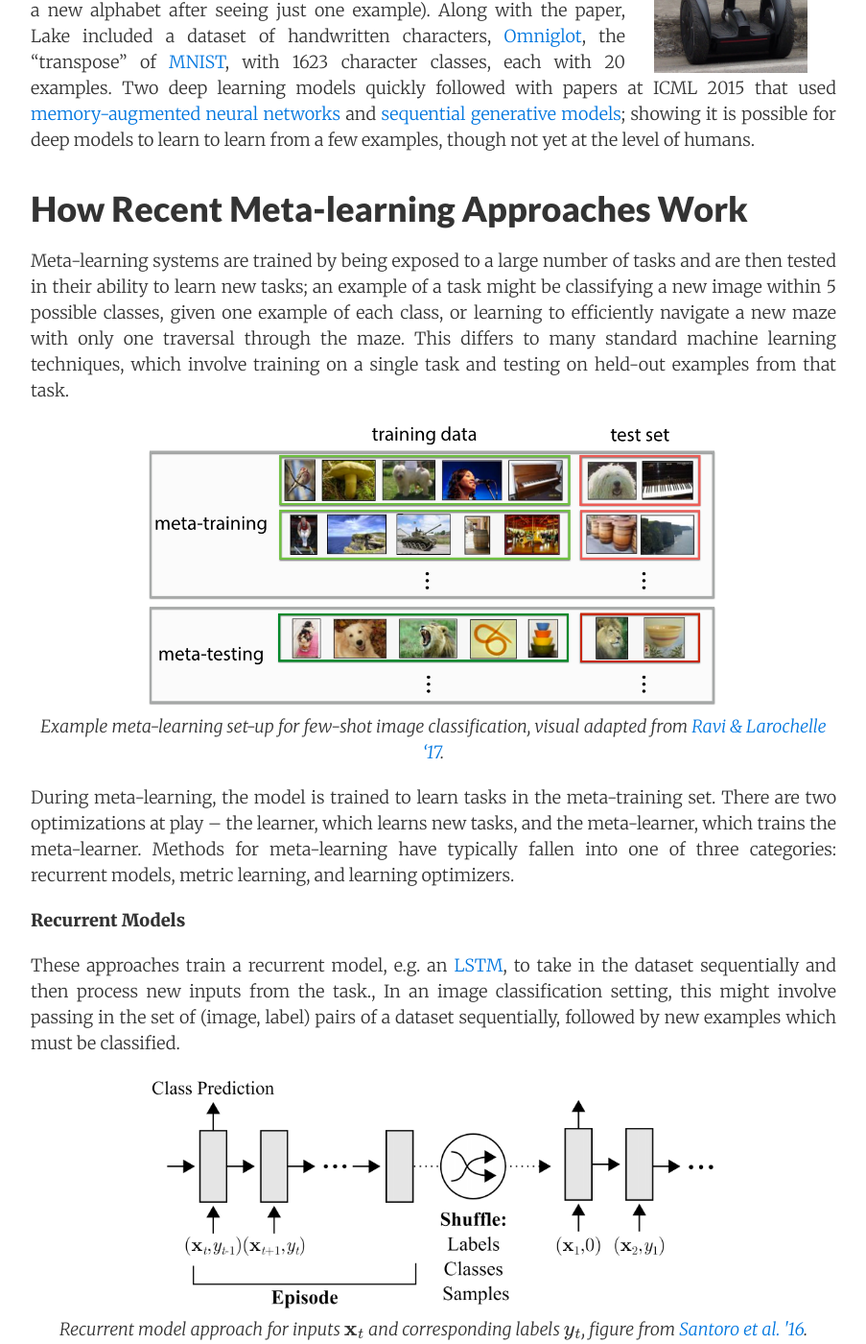
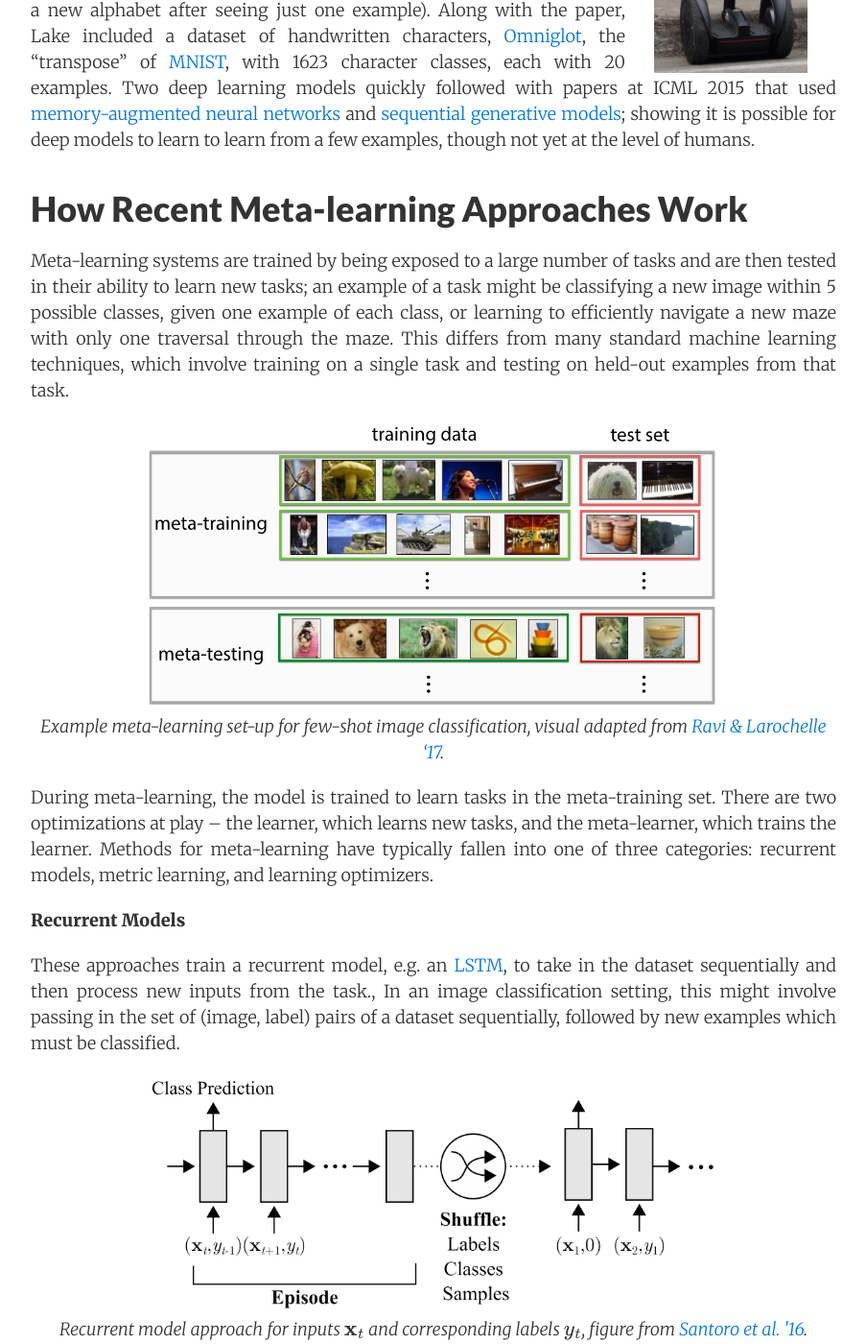
Before and after one commit to bairblog/bairblog.github.io, a Jekyll site: the page built from _posts/2017-07-18-learning-to-learn.md, in a window 1280 px wide and 1400 px high, scrolled down 1661 px. Shown: the whole window at 96% size, without its empty margins (188-1091 px from the left). Built offline with Jekyll 4.4.1, drawn with Linux system fonts in a browser that asks for light colours; nearby versions of some CDN libraries; formulas are drawn with MathJax 3; some of the changed text lies outside the part shown.

Commit message:
Fix three typos

```diff
--- a/_posts/2017-07-18-learning-to-learn.md
+++ b/_posts/2017-07-18-learning-to-learn.md
@@ -72,7 +72,7 @@ Meta-learning systems are trained by being exposed to a large number of tasks
 and are then tested in their ability to learn new tasks; an example of a task
 might be classifying a new image within 5 possible classes, given one example of
 each class, or learning to efficiently navigate a new maze with only one
-traversal through the maze. This differs to many standard machine learning
+traversal through the maze. This differs from many standard machine learning
 techniques, which involve training on a single task and testing on held-out
 examples from that task.
 
@@ -84,7 +84,7 @@ adapted from <a href="https://openreview.net/forum?id=rJY0-Kcll">Ravi & Larochel
 
 During meta-learning, the model is trained to learn tasks in the meta-training
 set. There are two optimizations at play -- the learner, which learns new tasks,
-and the meta-learner, which trains the meta-learner. Methods for meta-learning
+and the meta-learner, which trains the learner. Methods for meta-learning
 have typically fallen into one of three categories: recurrent models, metric
 learning, and learning optimizers.
 
```
Also changed, not shown: other parts of _posts/2017-07-18-learning-to-learn.md (+1 -1 lines).
